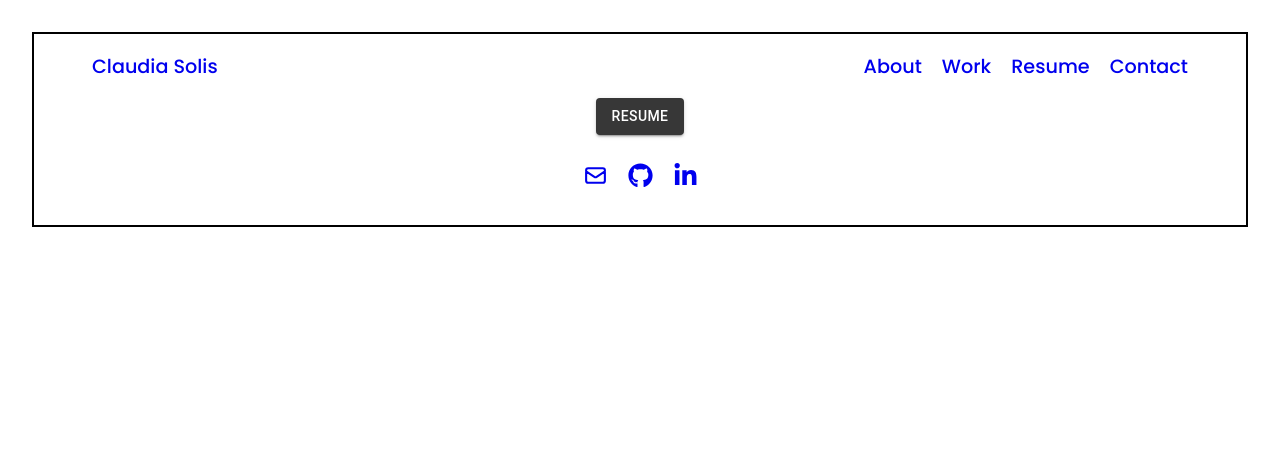
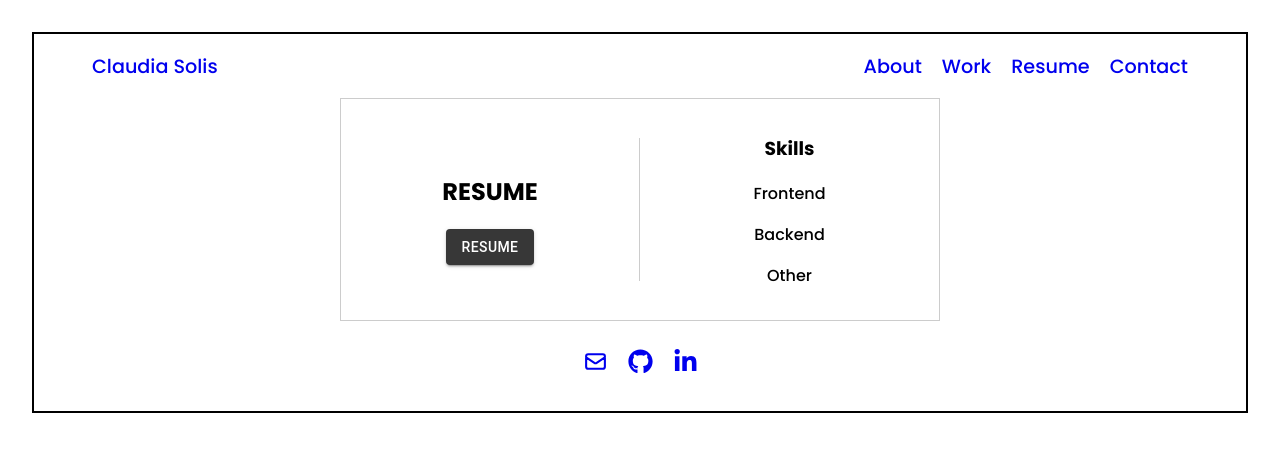
Before and after one commit to cjsolis12/claudia-solis, a React (Vite) app: page /resume in a window 1280 px wide. Shown: the top 452 px of the page. Built offline with nearby package versions, Linux system fonts and the light colour scheme.

Commit message:
started structure for resume/skills page

```diff
--- a/src/pages/Resume.jsx
+++ b/src/pages/Resume.jsx
@@ -1,10 +1,48 @@
-import * as React from 'react';
-import Button from '@mui/material/Button';
+import * as React from "react";
+import Button from "@mui/material/Button";
+import Grid from "@mui/material/Grid";
+// import { SiJavascript, SiNodeDotJs} from "react-icons/si";
 
 export default function Resume() {
   return (
-    <div>
-      <Button variant="contained">Resume</Button>
-    </div>
+    <Grid
+      container
+      spacing={2}
+      alignItems="center"
+      sx={{ maxWidth: 600, margin: "auto", border: "1px solid #ccc" }}
+    >
+      {/* Text Column */}
+      <Grid
+        item
+        xs={6}
+        md={6}
+        sx={{
+          textAlign: "center",
+          borderRight: "1px solid #ccc",
+          padding: "16px",
+        }}
+      >
+        <h2>RESUME</h2>
+        <div>
+          <Button variant="contained">Resume</Button>
+        </div>
+      </Grid>
+
+      <Grid item xs={6} md={6} sx={{ textAlign: "center", padding: "16px" }}>
+        <h3>Skills</h3>
+        <div>
+          {/* <SiJavascript size={48} /> */}
+          <p>Frontend</p>
+        </div>
+        <div>
+          {/* <SiNodeDotJs size={48} /> */}
+          <p>Backend</p>
+        </div>
+        <div>
+          {/* <SiDatabase size={48} /> */}
+          <p>Other</p>
+        </div>
+      </Grid>
+    </Grid>
   );
 }
```
